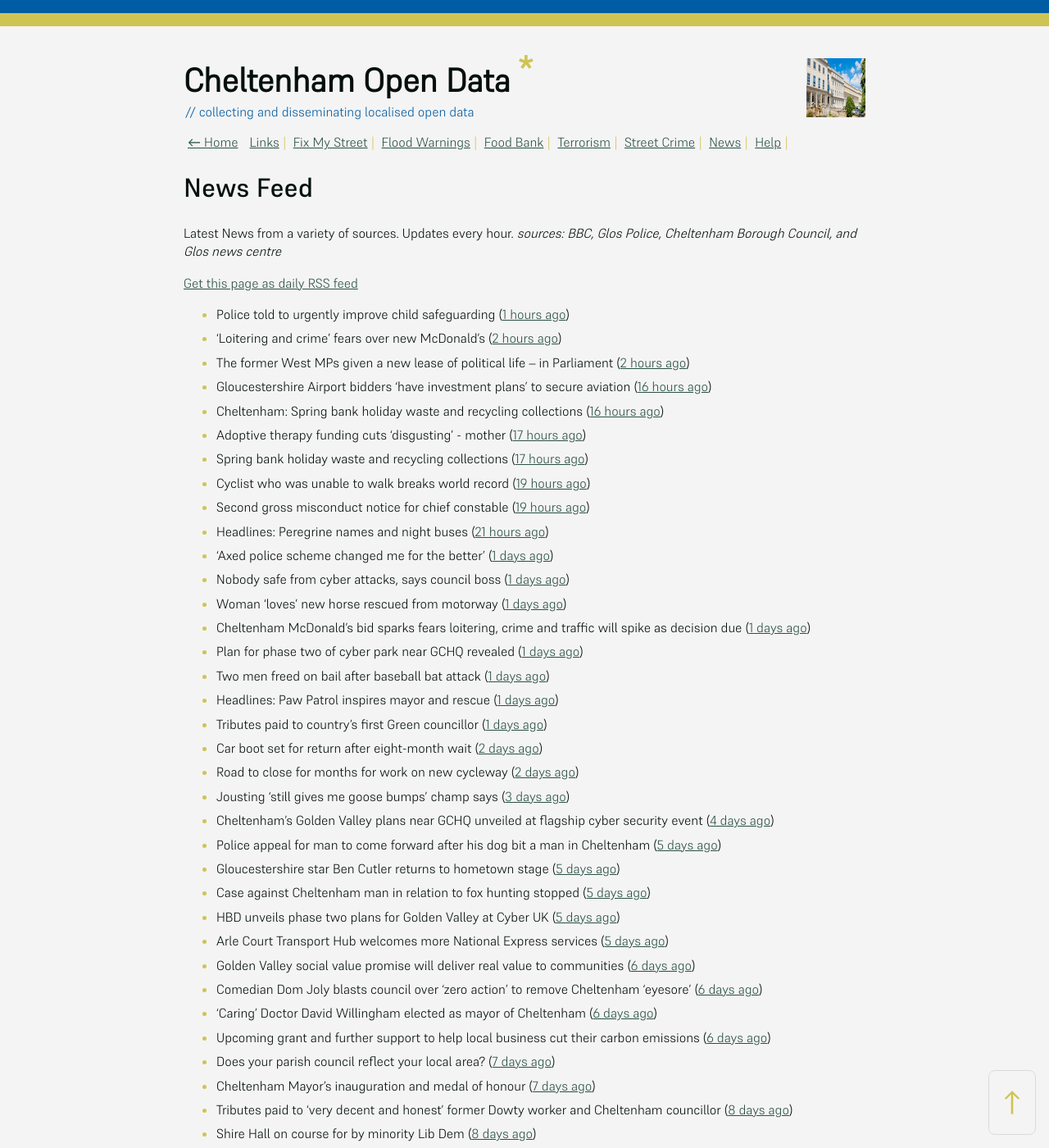
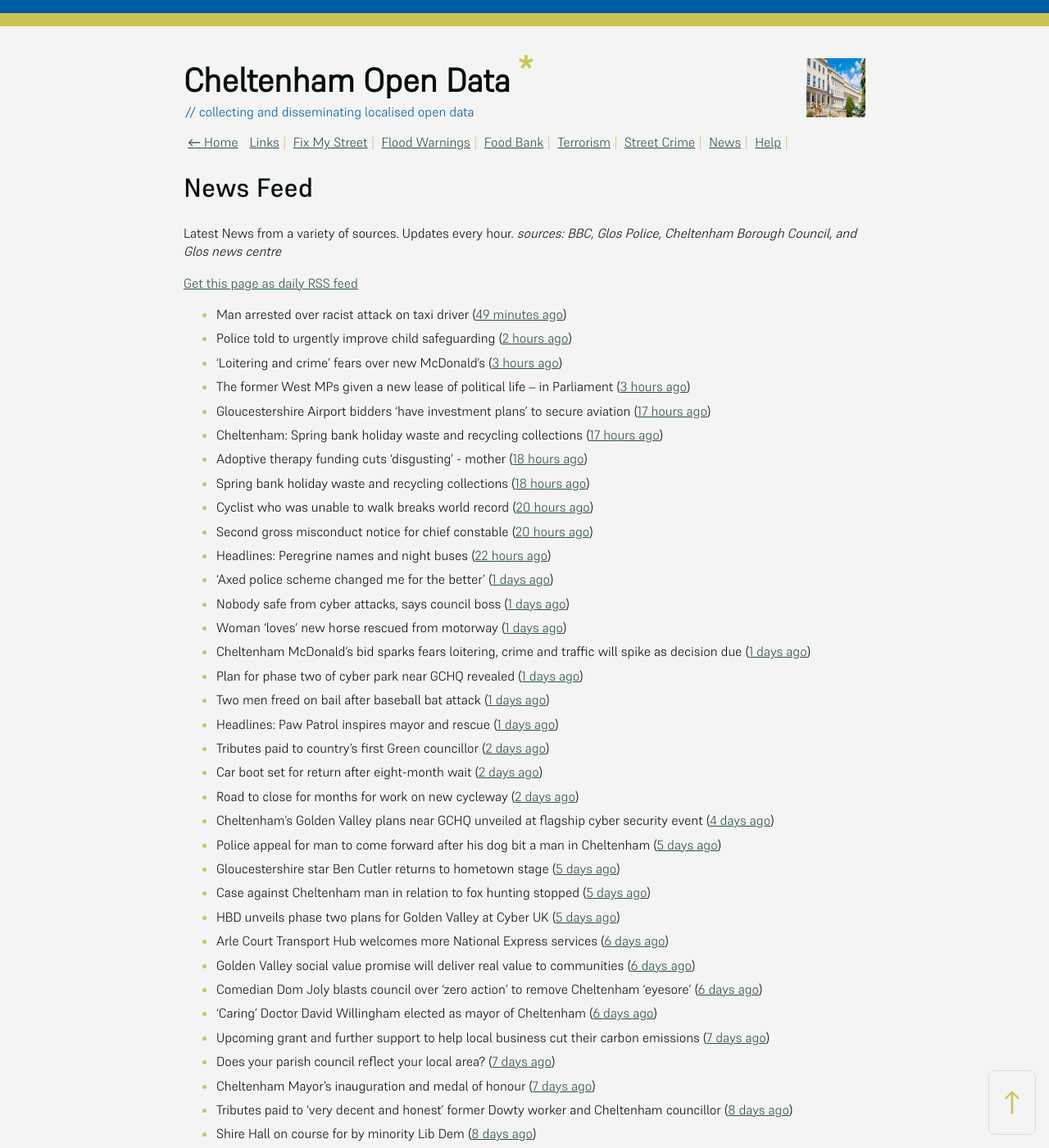
Before and after one commit to mat-0/cheltenham-open-data, a Jekyll site: the page built from _pages/news.md, in a window 1280 px wide and 1400 px high. Shown: the whole window at 82% size. Built offline with Jekyll 4.4.1, drawn with Linux system fonts in a browser that asks for light colours; some of the changed text lies outside the part shown.

Commit message:
Updated 2025-05-21 08:58:45

```diff
--- a/_pages/news.md
+++ b/_pages/news.md
@@ -12,16 +12,17 @@ _sources: BBC, Glos Police, Cheltenham Borough Council, and Glos news centre_
 [Get this page as daily RSS feed](/daily.rss)
 
 <!-- news_marker starts -->
-- Police told to urgently improve child safeguarding ([1 hours ago](https://www.bbc.com/news/articles/clyggrx8njeo))
-- ‘Loitering and crime’ fears over new McDonald’s ([2 hours ago](https://www.bbc.com/news/articles/ckg4xerxx67o))
-- The former West MPs given a new lease of political life – in Parliament ([2 hours ago](https://www.bbc.com/news/articles/cp8y26vvkyxo))
-- Gloucestershire Airport bidders ‘have investment plans’ to secure aviation ([16 hours ago](https://gloucesternewscentre.co.uk/gloucestershire-airport-bidders-have-investment-plans-to-secure-aviation/))
-- Cheltenham: Spring bank holiday waste and recycling collections ([16 hours ago](https://gloucesternewscentre.co.uk/cheltenham-spring-bank-holiday-waste-and-recycling-collections/))
-- Adoptive therapy funding cuts 'disgusting' - mother ([17 hours ago](https://www.bbc.com/news/articles/c4g2rpypmp9o))
-- Spring bank holiday waste and recycling collections ([17 hours ago](https://www.cheltenham.gov.uk/news/article/3013/spring_bank_holiday_waste_and_recycling_collections))
-- Cyclist who was unable to walk breaks world record ([19 hours ago](https://www.bbc.com/news/articles/ce822e66159o))
-- Second gross misconduct notice for chief constable ([19 hours ago](https://www.bbc.com/news/articles/cy8nnxy83lro))
-- Headlines: Peregrine names and night buses ([21 hours ago](https://www.bbc.com/news/articles/cr7zznnkyrgo))
+- Man arrested over racist attack on taxi driver ([49 minutes ago](https://www.bbc.com/news/articles/c87jjwnqxz2o))
+- Police told to urgently improve child safeguarding ([2 hours ago](https://www.bbc.com/news/articles/clyggrx8njeo))
+- ‘Loitering and crime’ fears over new McDonald’s ([3 hours ago](https://www.bbc.com/news/articles/ckg4xerxx67o))
+- The former West MPs given a new lease of political life – in Parliament ([3 hours ago](https://www.bbc.com/news/articles/cp8y26vvkyxo))
+- Gloucestershire Airport bidders ‘have investment plans’ to secure aviation ([17 hours ago](https://gloucesternewscentre.co.uk/gloucestershire-airport-bidders-have-investment-plans-to-secure-aviation/))
+- Cheltenham: Spring bank holiday waste and recycling collections ([17 hours ago](https://gloucesternewscentre.co.uk/cheltenham-spring-bank-holiday-waste-and-recycling-collections/))
+- Adoptive therapy funding cuts 'disgusting' - mother ([18 hours ago](https://www.bbc.com/news/articles/c4g2rpypmp9o))
+- Spring bank holiday waste and recycling collections ([18 hours ago](https://www.cheltenham.gov.uk/news/article/3013/spring_bank_holiday_waste_and_recycling_collections))
+- Cyclist who was unable to walk breaks world record ([20 hours ago](https://www.bbc.com/news/articles/ce822e66159o))
+- Second gross misconduct notice for chief constable ([20 hours ago](https://www.bbc.com/news/articles/cy8nnxy83lro))
+- Headlines: Peregrine names and night buses ([22 hours ago](https://www.bbc.com/news/articles/cr7zznnkyrgo))
 - 'Axed police scheme changed me for the better' ([1 days ago](https://www.bbc.com/news/articles/cj425087v5po))
 - Nobody safe from cyber attacks, says council boss ([1 days ago](https://www.bbc.com/news/articles/cyvm4ljl2l8o))
 - Woman 'loves' new horse rescued from motorway ([1 days ago](https://www.bbc.com/news/articles/c4g2r40ye9eo))
@@ -29,35 +30,34 @@ _sources: BBC, Glos Police, Cheltenham Borough Council, and Glos news centre_
 - Plan for phase two of cyber park near GCHQ revealed ([1 days ago](https://www.bbc.com/news/articles/clygqx2jp95o))
 - Two men freed on bail after baseball bat attack ([1 days ago](https://www.bbc.com/news/articles/c4ge7l3nvv1o))
 - Headlines: Paw Patrol inspires mayor and rescue ([1 days ago](https://www.bbc.com/news/articles/cj93e7x34ewo))
-- Tributes paid to country's first Green councillor ([1 days ago](https://www.bbc.com/news/articles/cd7gvr0g0qgo))
+- Tributes paid to country's first Green councillor ([2 days ago](https://www.bbc.com/news/articles/cd7gvr0g0qgo))
 - Car boot set for return after eight-month wait ([2 days ago](https://www.bbc.com/news/articles/cx2qvp3lp61o))
 - Road to close for months for work on new cycleway ([2 days ago](https://www.bbc.com/news/articles/cded9232w5wo))
-- Jousting 'still gives me goose bumps' champ says ([3 days ago](https://www.bbc.com/news/articles/cm2yd1d3d7eo))
 - Cheltenham’s Golden Valley plans near GCHQ unveiled at flagship cyber security event ([4 days ago](https://gloucesternewscentre.co.uk/cheltenhams-golden-valley-plans-near-gchq-unveiled-at-flagship-cyber-security-event/))
 - Police appeal for man to come forward after his dog bit a man in Cheltenham ([5 days ago](https://gloucesternewscentre.co.uk/police-appeal-for-man-to-come-forward-after-his-dog-bit-a-man-in-cheltenham/))
 - Gloucestershire star Ben Cutler returns to hometown stage ([5 days ago](https://gloucesternewscentre.co.uk/gloucestershire-star-ben-cutler-returns-to-hometown-stage/))
 - Case against Cheltenham man in relation to fox hunting stopped ([5 days ago](https://gloucesternewscentre.co.uk/case-against-cheltenham-man-in-relation-to-fox-hunting-stopped/))
 - HBD unveils phase two plans for Golden Valley at Cyber UK ([5 days ago](https://www.cheltenham.gov.uk/news/article/3012/hbd_unveils_phase_two_plans_for_golden_valley_at_cyber_uk))
-- Arle Court Transport Hub welcomes more National Express services ([5 days ago](https://gloucesternewscentre.co.uk/arle-court-transport-hub-welcomes-more-national-express-services/))
+- Arle Court Transport Hub welcomes more National Express services ([6 days ago](https://gloucesternewscentre.co.uk/arle-court-transport-hub-welcomes-more-national-express-services/))
 - Golden Valley social value promise will deliver real value to communities ([6 days ago](https://www.cheltenham.gov.uk/news/article/3011/golden_valley_social_value_promise_will_deliver_real_value_to_communities))
 - Comedian Dom Joly blasts council over ‘zero action’ to remove Cheltenham ‘eyesore’ ([6 days ago](https://gloucesternewscentre.co.uk/comedian-dom-joly-blasts-council-over-zero-action-to-remove-cheltenham-eyesore/))
 - ‘Caring’ Doctor David Willingham elected as mayor of Cheltenham ([6 days ago](https://gloucesternewscentre.co.uk/caring-doctor-david-willingham-elected-as-mayor-of-cheltenham/))
-- Upcoming grant and further support to help local business cut their carbon emissions ([6 days ago](https://www.cheltenham.gov.uk/news/article/3010/upcoming_grant_and_further_support_to_help_local_business_cut_their_carbon_emissions))
+- Upcoming grant and further support to help local business cut their carbon emissions ([7 days ago](https://www.cheltenham.gov.uk/news/article/3010/upcoming_grant_and_further_support_to_help_local_business_cut_their_carbon_emissions))
 - Does your parish council reflect your local area? ([7 days ago](https://www.cheltenham.gov.uk/news/article/3009/does_your_parish_council_reflect_your_local_area))
 - Cheltenham Mayor’s inauguration and medal of honour ([7 days ago](https://www.cheltenham.gov.uk/news/article/3008/cheltenham_mayors_inauguration_and_medal_of_honour))
 - Tributes paid to ‘very decent and honest’ former Dowty worker and Cheltenham councillor ([8 days ago](https://gloucesternewscentre.co.uk/tributes-paid-to-very-decent-and-honest-former-dowty-worker-and-cheltenham-councillor/))
 - Shire Hall on course for by minority Lib Dem ([8 days ago](https://gloucesternewscentre.co.uk/shire-hall-on-course-for-by-minority-lib-dem/))
-- Gloucester hospital staff suffer thousands of attacks from patients ([8 days ago](https://gloucesternewscentre.co.uk/gloucester-hospital-staff-suffer-thousands-of-attacks-from-patients/))
+- Gloucester hospital staff suffer thousands of attacks from patients ([9 days ago](https://gloucesternewscentre.co.uk/gloucester-hospital-staff-suffer-thousands-of-attacks-from-patients/))
 - Mother’s death and spike in stillbirths prompts investigations ([11 days ago](https://gloucesternewscentre.co.uk/mothers-death-and-spike-in-stillbirths-prompts-investigations/))
 - Hospital chiefs accused of ‘misleading the public’ amid pay dispute ([11 days ago](https://gloucesternewscentre.co.uk/hospital-chiefs-accused-of-misleading-the-public-amid-pay-dispute/))
 - Controlled explosion takes place in Chedworth ([12 days ago](https://gloucesternewscentre.co.uk/controlled-explosion-takes-place-in-chedworth/))
-- Cheltenham Feel Good card launched to boost health and fitness ([12 days ago](https://www.cheltenham.gov.uk/news/article/3007/cheltenham_feel_good_card_launched_to_boost_health_and_fitness))
+- Cheltenham Feel Good card launched to boost health and fitness ([13 days ago](https://www.cheltenham.gov.uk/news/article/3007/cheltenham_feel_good_card_launched_to_boost_health_and_fitness))
 - Council wants your views on domestic abuse ([13 days ago](https://gloucesternewscentre.co.uk/council-wants-your-views-on-domestic-abuse/))
-- Community projects awarded funding to improve health and wellbeing ([13 days ago](https://www.cheltenham.gov.uk/news/article/3006/community_projects_awarded_funding_to_improve_health_and_wellbeing))
+- Community projects awarded funding to improve health and wellbeing ([14 days ago](https://www.cheltenham.gov.uk/news/article/3006/community_projects_awarded_funding_to_improve_health_and_wellbeing))
 - Threatening Cotswold woman who carried knife in public spared jail ([14 days ago](https://gloucesternewscentre.co.uk/threatening-cotswold-woman-who-carried-knife-in-public-spared-jail/))
-- Work set to begin on final stage of A435 Cheltenham to Bishop’s Cleeve cycleway ([14 days ago](https://gloucesternewscentre.co.uk/work-set-to-begin-on-final-stage-of-a435-cheltenham-to-bishops-cleeve-cycleway/))
-- Gloucester Royal Marines Cadets win National Competition ([14 days ago](https://gloucesternewscentre.co.uk/gloucester-royal-marines-cadets-win-national-competition/))
-- Bowls: Gloucestershire finally put to bed their last remaining competition of season ([14 days ago](https://gloucesternewscentre.co.uk/bowls-gloucestershire-finally-put-to-bed-their-last-remaining-competition-of-season/))
+- Work set to begin on final stage of A435 Cheltenham to Bishop’s Cleeve cycleway ([15 days ago](https://gloucesternewscentre.co.uk/work-set-to-begin-on-final-stage-of-a435-cheltenham-to-bishops-cleeve-cycleway/))
+- Gloucester Royal Marines Cadets win National Competition ([15 days ago](https://gloucesternewscentre.co.uk/gloucester-royal-marines-cadets-win-national-competition/))
+- Bowls: Gloucestershire finally put to bed their last remaining competition of season ([15 days ago](https://gloucesternewscentre.co.uk/bowls-gloucestershire-finally-put-to-bed-their-last-remaining-competition-of-season/))
 - Filipino nurses celebrate 25 years of service ([15 days ago](https://gloucesternewscentre.co.uk/filipino-nurses-celebrate-25-years-of-service/))
 - Appeal after man stole man’s watch in Cheltenham ([15 days ago](https://gloucesternewscentre.co.uk/appeal-after-man-stole-mans-watch-in-cheltenham/))
 - Homeowners in ‘David and Goliath’ battle over cracks in their walls ’caused by 147-home development’ ([15 days ago](https://gloucesternewscentre.co.uk/homeowners-in-david-and-goliath-battle-over-cracks-in-their-walls-caused-by-147-home-development/))
```
Also changed, not shown: _data/flood.json (+5 -48 lines), _pages/fix-my-street.md (+6 -6 lines), index.md (+4 -4 lines).
